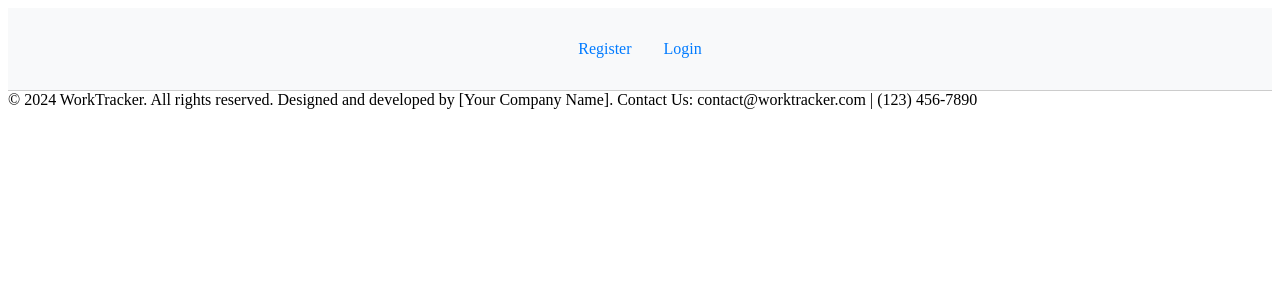
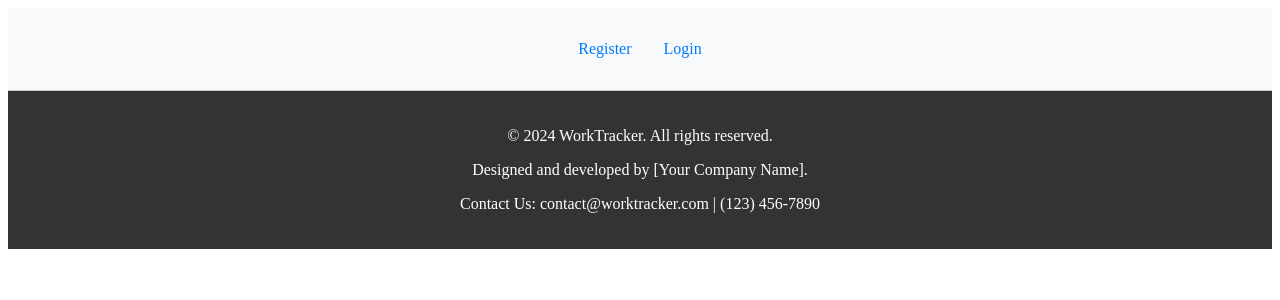
Before and after one commit to filip19992/worktracker-frontend, a Vue app: page / in a window 1280 px wide. Shown: the top 300 px of the page. Built offline with nearby package versions, Linux system fonts and the light colour scheme.

Commit message:
style footer

```diff
--- a/src/App.vue
+++ b/src/App.vue
@@ -1,14 +1,15 @@
-<!-- src/App.vue -->
 <template>
   <div id="app">
     <HeaderPage />
     <router-view></router-view>
+    <footer class="footer">
+      <div class="footer-content">
+        <p>© 2024 WorkTracker. All rights reserved.</p>
+        <p>Designed and developed by [Your Company Name].</p>
+        <p>Contact Us: contact@worktracker.com | (123) 456-7890</p>
+      </div>
+    </footer>
   </div>
-  <footer>
-    © 2024 WorkTracker. All rights reserved.
-    Designed and developed by [Your Company Name].
-    Contact Us: contact@worktracker.com | (123) 456-7890
-  </footer>
 </template>
 
 <script>
@@ -21,3 +22,17 @@ export default {
   }
 };
 </script>
+
+<style scoped>
+.footer {
+  background-color: #333;
+  color: #fff;
+  padding: 20px 0;
+  text-align: center;
+}
+
+.footer-content {
+  max-width: 800px;
+  margin: 0 auto;
+}
+</style>
```
